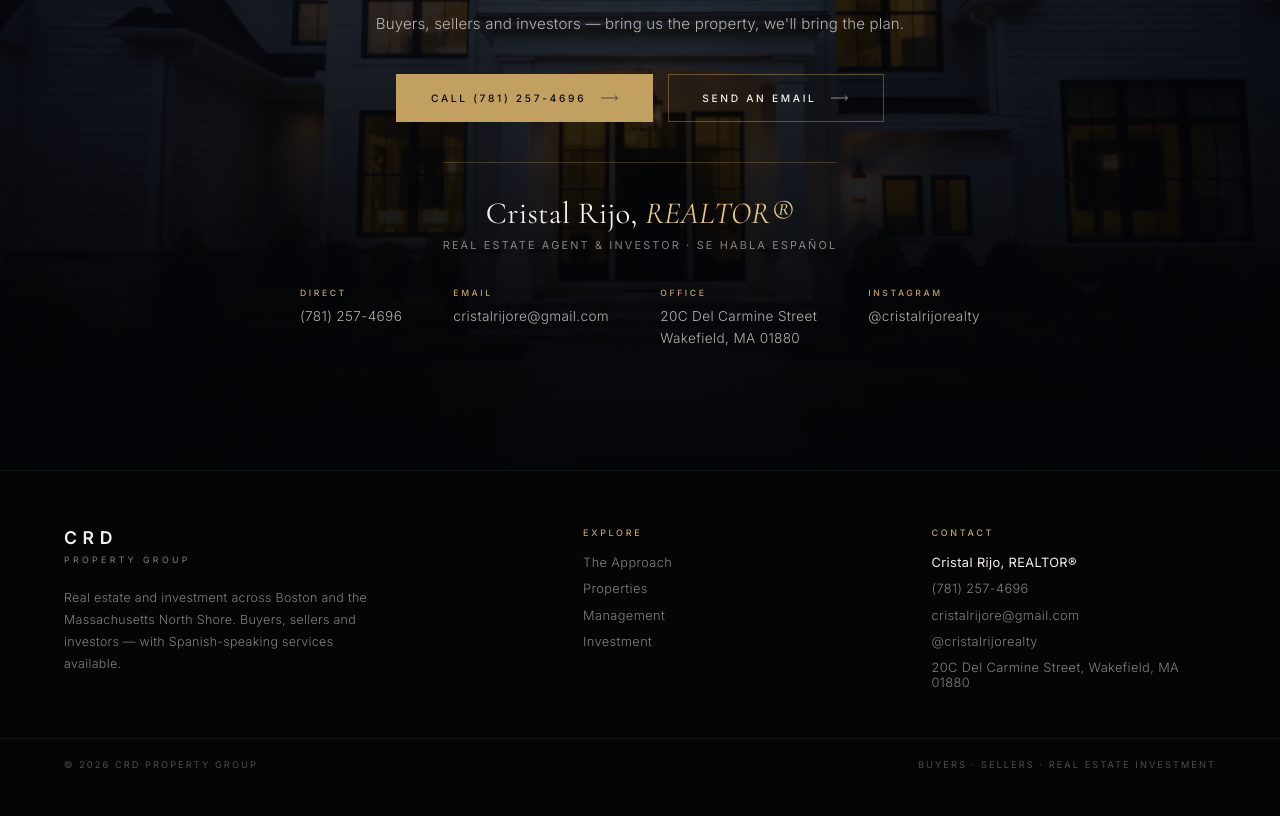
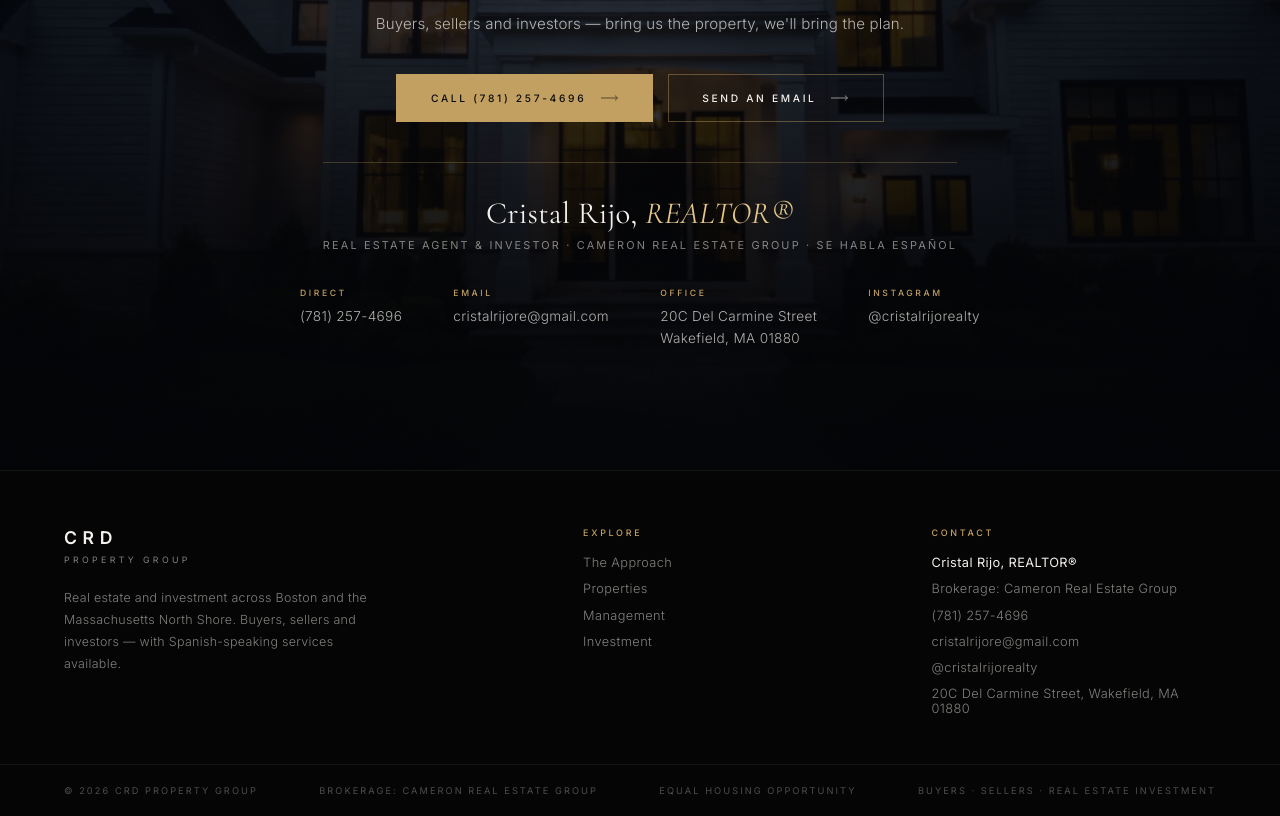
Before and after one commit to pennyp973/3d--motion-website, a React (Vite) app: page / in a window 1280 px wide. Shown: the part 6616-7432 px from the top of the page. Before the commit the page ends 7406 px from the top, so only its background shows below. Built offline with nearby package versions, Linux system fonts and the light colour scheme.

Commit message:
Add brokerage and Equal Housing attribution

```diff
--- a/src/components/sections/Contact.jsx
+++ b/src/components/sections/Contact.jsx
@@ -6,6 +6,7 @@ const PHONE_DISPLAY = '(781) 257-4696'
 const PHONE_HREF = 'tel:+17812574696'
 const EMAIL = 'cristalrijore@gmail.com'
 const INSTAGRAM = 'cristalrijorealty'
+const BROKERAGE = 'Cameron Real Estate Group'
 
 export default function Contact() {
   return (
@@ -58,7 +59,7 @@ export default function Contact() {
                 Cristal Rijo, <span className="agent-mark">REALTOR®</span>
               </span>
               <span className="agent-role">
-                Real Estate Agent &amp; Investor · Se habla español
+                Real Estate Agent &amp; Investor · {BROKERAGE} · Se habla español
               </span>
             </div>
           </Rise>
@@ -125,6 +126,7 @@ export default function Contact() {
           <div className="footer-col">
             <span className="footer-head">Contact</span>
             <span className="footer-agent">Cristal Rijo, REALTOR®</span>
+            <span>Brokerage: {BROKERAGE}</span>
             <a href={PHONE_HREF}>{PHONE_DISPLAY}</a>
             <a href={`mailto:${EMAIL}`}>{EMAIL}</a>
             <a
@@ -140,6 +142,8 @@ export default function Contact() {
 
         <div className="shell footer-base">
           <span>© {new Date().getFullYear()} CRD Property Group</span>
+          <span>Brokerage: {BROKERAGE}</span>
+          <span>Equal Housing Opportunity</span>
           <span>Buyers · Sellers · Real Estate Investment</span>
         </div>
       </footer>
```
